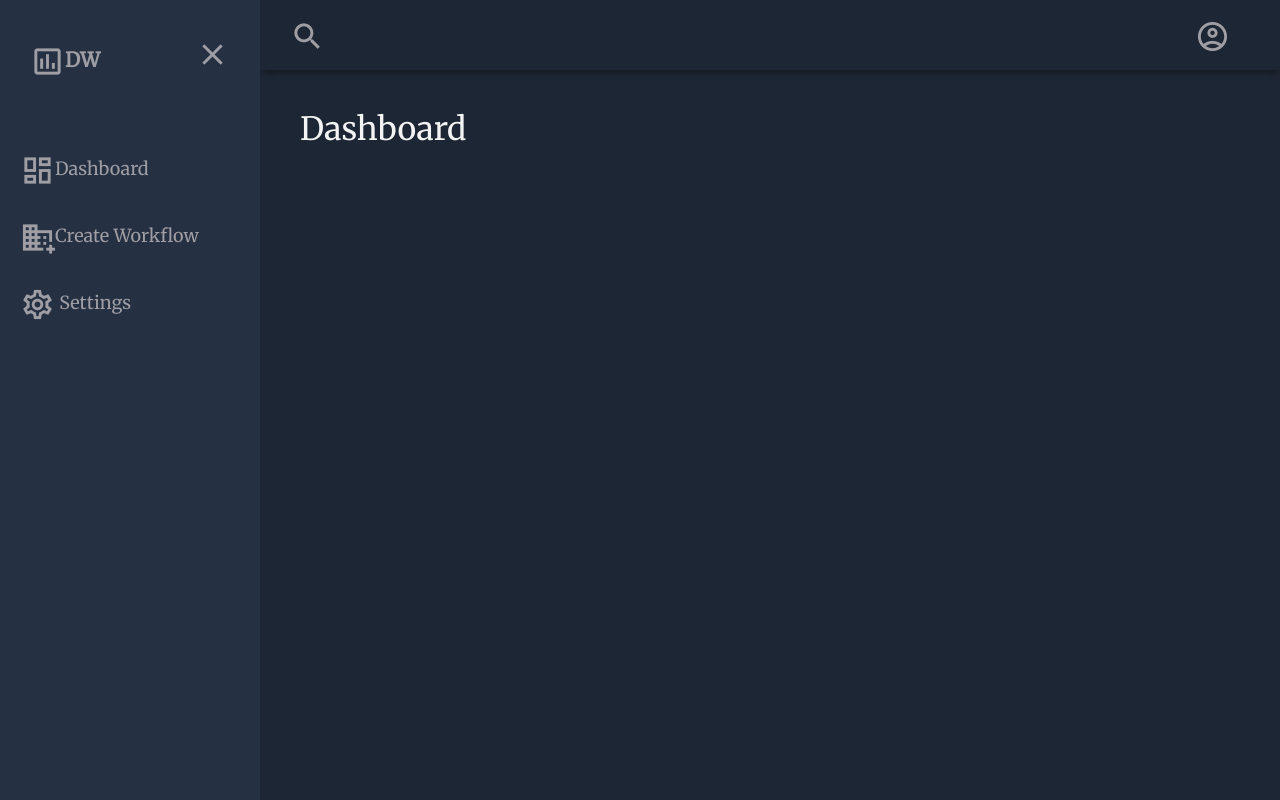
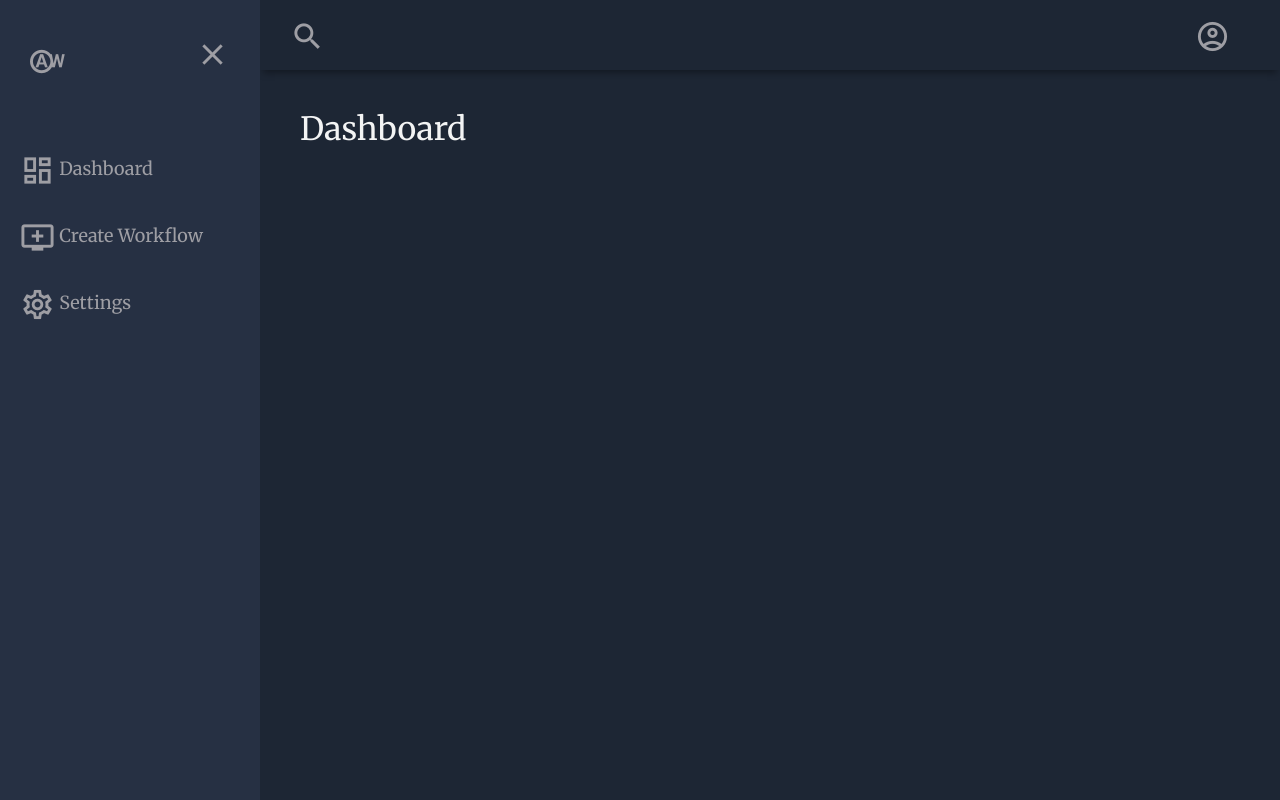
Before and after one commit to JoshuaFarara/AutomationScripts, a Flask app: page /dashboard in a window 1280 px wide. Run offline with Flask 3, Linux system fonts and the light colour scheme.

Commit message:
Changes to be committed: 	modified:   Workflows/workflows.py 	modified:   templates/base.html 	modified:   templates/dashboard.html

```diff
--- a/Workflows/workflows.py
+++ b/Workflows/workflows.py
@@ -57,7 +57,7 @@ def workflow_builder():
     workflow = Workflow()
     workflow.set_workflow_name('WorkflowBuildTest')
     workflow.add_url_to_workflow()
-    return
+    return workflow
 
 
 # Example usage:
--- a/templates/base.html
+++ b/templates/base.html
@@ -49,7 +49,7 @@
         <aside id="sidebar">
           <div class="sidebar-title">
             <div class="sidebar-brand">
-              <span class="material-icons-outlined">insert_chart</span>DW
+              <span class="material-icons-outlined">wb_auto</span>
             </div>
             <div>
               <span class="material-icons-outlined" onclick="closeSidebar()">close</span>
@@ -60,12 +60,12 @@
           <ul class="sidebar-list">
             <li class="sidebar-list-item">
                 <a href="{{ url_for('dashboard') }}">
-                <span class="material-icons-outlined">dashboard</span>Dashboard
+                <span class="material-icons-outlined">dashboard</span> Dashboard
                 </a>
             </li>
             <li class="sidebar-list-item">
                 <a href="{{ url_for('createwf') }}">
-                <span class="material-icons-outlined">domain_add</span>Create Workflow
+                <span class="material-icons-outlined">add_to_queue</span> Create Workflow
                 <!-- <span class="material-symbols-outlined">expand_less</span> -->
                 </a>
             </li>
--- a/templates/dashboard.html
+++ b/templates/dashboard.html
@@ -1,6 +1,6 @@
 {% extends 'base.html' %}
 {% block title %}
-    USRH's Data Warehouse
+    Automation Workflow
 {% endblock %}
 
 {% block content %}
```
